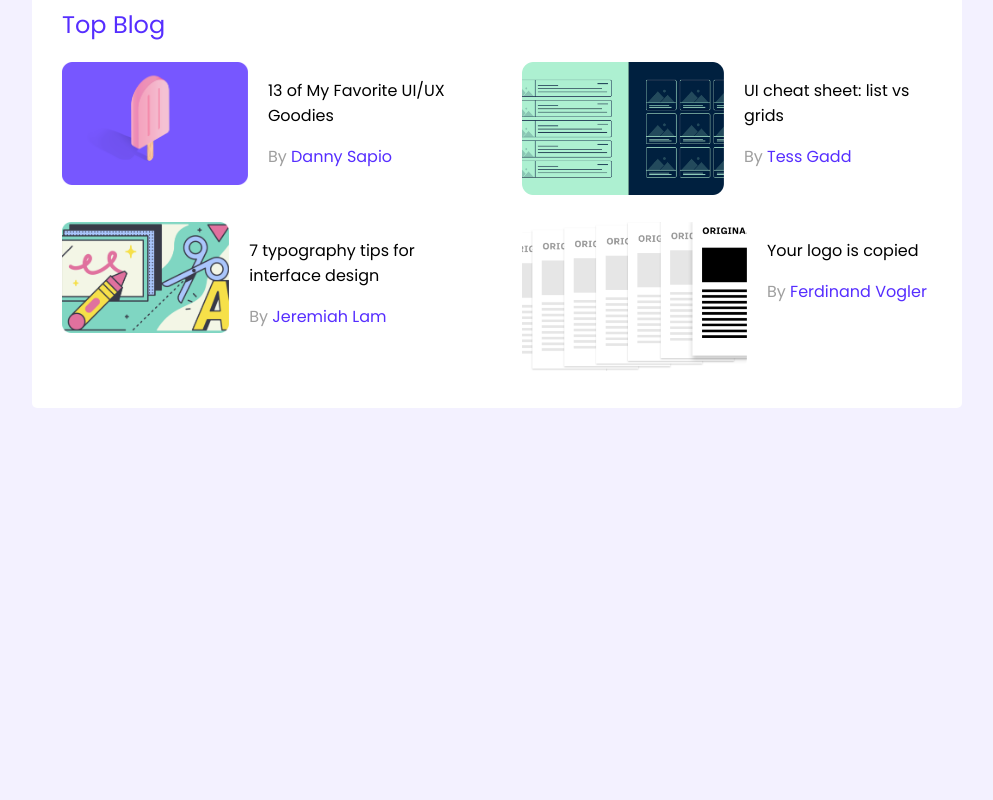
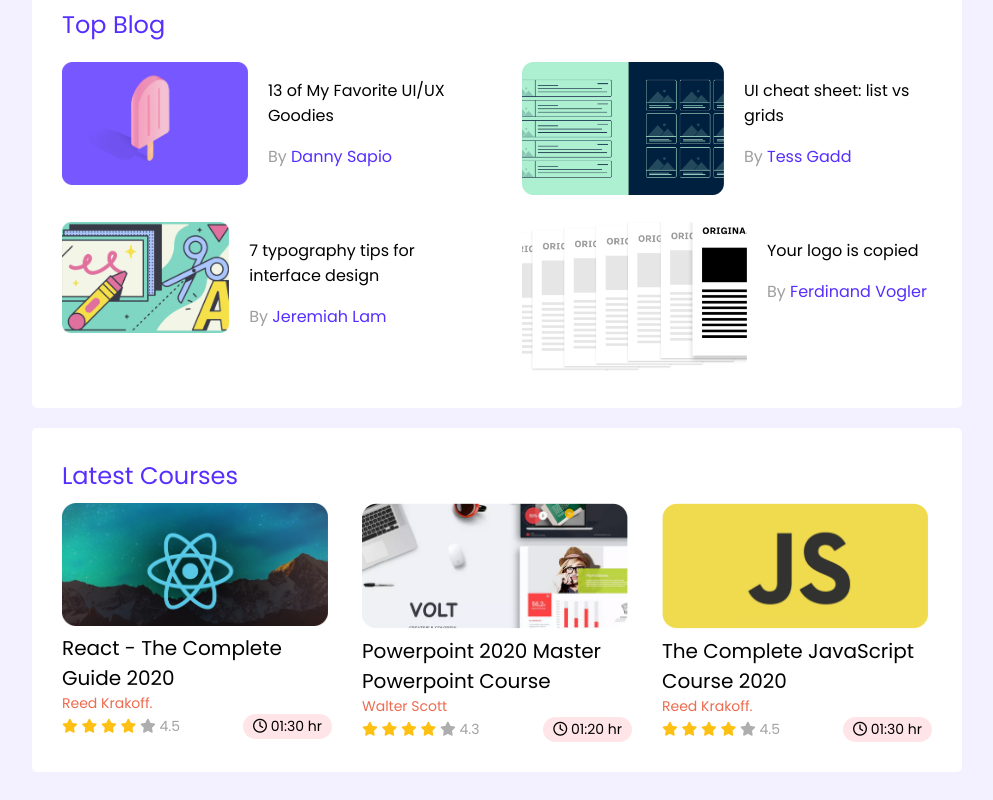
Before and after one commit to shariful-github/leader-board, a plain HTML site: page index.html in a window 1280 px wide. Shown: the part 318-1118 px from the top of the page, without its empty margins (143-1136 px from the left). Before the commit the page ends 800 px from the top, so only its background shows below. Drawn offline with Linux system fonts and the light colour scheme.

Commit message:
latest course section done

```diff
--- a/index.html
+++ b/index.html
@@ -6,13 +6,14 @@
     <meta name="viewport" content="width=device-width, initial-scale=1.0">
     <title>Leader Board</title>
     <link rel="stylesheet" href="styles/style.css">
+    <script src="https://kit.fontawesome.com/c0637d641e.js" crossorigin="anonymous"></script>
 </head>
 
 <body>
     <main>
-        <section class="top_section">
+        <section class="container">
             <div class="top_player">
-                <h3>Top Player</h3>
+                <h3 class="section_title">Top Player</h3>
                 <div class="players">
                     <div class="player">
                         <img src="images/players/player-1.png" alt="">
@@ -42,7 +43,7 @@
             </div>
             <hr>
             <div class="top_blog">
-                <h3>Top Blog</h3>
+                <h3 class="section_title">Top Blog</h3>
                 <div class="blogs">
                     <article>
                         <div class="thumbnail">
@@ -85,6 +86,71 @@
                 </div>
             </div>
         </section>
+        <section class="container">
+            <h3 class="section_title">Latest Courses</h3>
+            <div class="courses">
+                <div class="course">
+                    <div class="course_img_container">
+                        <img src="images/courses/course-1.png" alt="">
+                    </div>
+                    <h4 class="course_title">React - The Complete Guide 2020</h4>
+                    <p class="course_instructor">Reed Krakoff.</p>
+                    <div class="rating_and_duration">
+                        <div class="rating">
+                            <i class="fa-solid fa-star filled_star"></i>
+                            <i class="fa-solid fa-star filled_star"></i>
+                            <i class="fa-solid fa-star filled_star"></i>
+                            <i class="fa-solid fa-star filled_star"></i>
+                            <i class="fa-solid fa-star empty_star"></i>
+                            <span class="rating_point">4.5</span>
+                        </div>
+                        <div class="duration">
+                            <i class="fa-regular fa-clock"></i> 01:30 hr
+                        </div>
+                    </div>
+                </div>
+                <div class="course">
+                    <div class="course_img_container">
+                        <img src="images/courses/course-2.png" alt="">
+                    </div>
+                    <h4 class="course_title">Powerpoint 2020 Master Powerpoint Course</h4>
+                    <p class="course_instructor">Walter Scott</p>
+                    <div class="rating_and_duration">
+                        <div class="rating">
+                            <i class="fa-solid fa-star filled_star"></i>
+                            <i class="fa-solid fa-star filled_star"></i>
+                            <i class="fa-solid fa-star filled_star"></i>
+                            <i class="fa-solid fa-star filled_star"></i>
+                            <i class="fa-solid fa-star empty_star"></i>
+                            <span class="rating_point">4.3</span>
+                        </div>
+                        <div class="duration">
+                            <i class="fa-regular fa-clock"></i> 01:20 hr
+                        </div>
+                    </div>
+                </div>
+                <div class="course">
+                    <div class="course_img_container">
+                        <img src="images/courses/course-3.png" alt="">
+                    </div>
+                    <h4 class="course_title">The Complete JavaScript Course 2020</h4>
+                    <p class="course_instructor">Reed Krakoff.</p>
+                    <div class="rating_and_duration">
+                        <div class="rating">
+                            <i class="fa-solid fa-star filled_star"></i>
+                            <i class="fa-solid fa-star filled_star"></i>
+                            <i class="fa-solid fa-star filled_star"></i>
+                            <i class="fa-solid fa-star filled_star"></i>
+                            <i class="fa-solid fa-star empty_star"></i>
+                            <span class="rating_point">4.5</span>
+                        </div>
+                        <div class="duration">
+                            <i class="fa-regular fa-clock"></i> 01:30 hr
+                        </div>
+                    </div>
+                </div>
+            </div>
+        </section>
     </main>
 </body>
 
--- a/styles/style.css
+++ b/styles/style.css
@@ -14,7 +14,7 @@ main {
     align-items: center;
 }
 
-.top_section {
+.container {
     background: #FFF;
     border-radius: 5px;
     width: 870px;
@@ -24,7 +24,7 @@ main {
 /*------------------------------------------------
     Top Players style
 -------------------------------------------------*/
-.top_section h3 {
+.section_title {
     color: #562EFF;
     font-size: 24px;
     font-weight: 500;
@@ -88,3 +88,51 @@ article{
     color: #562EFF;
     text-decoration: none;
 }
+
+/*------------------------------------------------
+        Latest Courses Section Style
+-------------------------------------------------*/
+.courses{
+    display: grid;
+    grid-template-columns: repeat(3, 1fr);
+    gap: 30px;
+    margin-top: 10px;
+}
+.course_img_container{
+    width: 266px;
+}
+.course_img_container img{
+    width: 100%;
+}
+.course_title{
+    font-size: 20px;
+    font-weight: 500;
+    margin: 0 auto;
+}
+.course_instructor{
+    color: #ED6B4F;
+    font-size: 14px;
+    font-weight: 400;
+    margin: 0 auto;
+}
+.filled_star{
+    color: #FFC014;
+}
+.empty_star{
+    color: #AEAEAE;
+}
+.rating_and_duration{
+    display: flex;
+    justify-content: space-between;
+    align-items: center;
+    font-size: 14px;
+}
+.duration{
+    background-color: #FFE4E8;
+    padding: 2px 10px;
+    border-radius: 30px;
+}
+.rating_point{
+    color: #A2A2A2;
+    font-weight: 400;
+}
```
